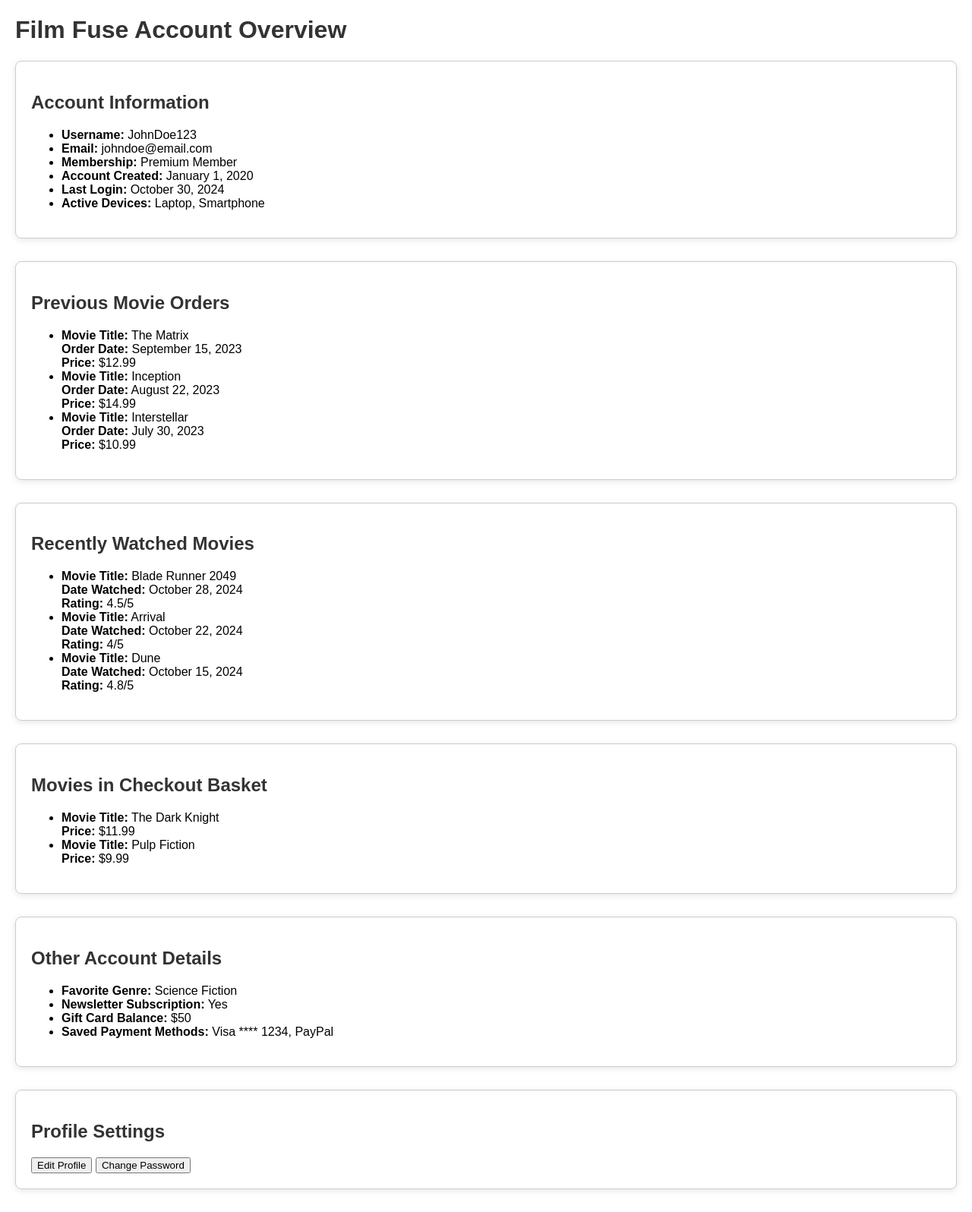
After one commit to grxcea1/Team-project-41, a PHP site: page /account.html in a window 1280 px wide. The commit adds this page. Shown: the whole page at 76% size. Run offline with PHP 8.4, Linux system fonts and the light colour scheme; a stand-in replaces the project's code that opens the database connection.

Commit message:
Add files via upload

```diff
--- /dev/null
+++ b/account.html
@@ -0,0 +1,113 @@
+<!DOCTYPE html>
+<html lang="en">
+<head>
+    <meta charset="UTF-8">
+    <meta name="viewport" content="width=device-width, initial-scale=1.0">
+    <title>Film Fuse - Account Page</title>
+    <style>
+        body {
+            font-family: Arial, sans-serif;
+            margin: 20px;
+        }
+        .section {
+            margin-bottom: 30px;
+            border: 1px solid #ccc;
+            padding: 20px;
+            border-radius: 8px;
+            box-shadow: 0 2px 8px rgba(0, 0, 0, 0.1);
+        }
+        h1, h2 {
+            color: #333;
+        }
+    </style>
+</head>
+<body>
+    <div>
+        <h1>Film Fuse Account Overview</h1>
+
+        <div class="section">
+            <h2>Account Information</h2>
+            <ul>
+                <li><strong>Username:</strong> JohnDoe123</li>
+                <li><strong>Email:</strong> johndoe@email.com</li>
+                <li><strong>Membership:</strong> Premium Member</li>
+                <li><strong>Account Created:</strong> January 1, 2020</li>
+                <li><strong>Last Login:</strong> October 30, 2024</li>
+                <li><strong>Active Devices:</strong> Laptop, Smartphone</li>
+            </ul>
+        </div>
+
+        <div class="section">
+            <h2>Previous Movie Orders</h2>
+            <ul>
+                <li>
+                    <strong>Movie Title:</strong> The Matrix<br>
+                    <strong>Order Date:</strong> September 15, 2023<br>
+                    <strong>Price:</strong> $12.99
+                </li>
+                <li>
+                    <strong>Movie Title:</strong> Inception<br>
+                    <strong>Order Date:</strong> August 22, 2023<br>
+                    <strong>Price:</strong> $14.99
+                </li>
+                <li>
+                    <strong>Movie Title:</strong> Interstellar<br>
+                    <strong>Order Date:</strong> July 30, 2023<br>
+                    <strong>Price:</strong> $10.99
+                </li>
+            </ul>
+        </div>
+
+        <div class="section">
+            <h2>Recently Watched Movies</h2>
+            <ul>
+                <li>
+                    <strong>Movie Title:</strong> Blade Runner 2049<br>
+                    <strong>Date Watched:</strong> October 28, 2024<br>
+                    <strong>Rating:</strong> 4.5/5
+                </li>
+                <li>
+                    <strong>Movie Title:</strong> Arrival<br>
+                    <strong>Date Watched:</strong> October 22, 2024<br>
+                    <strong>Rating:</strong> 4/5
+                </li>
+                <li>
+                    <strong>Movie Title:</strong> Dune<br>
+                    <strong>Date Watched:</strong> October 15, 2024<br>
+                    <strong>Rating:</strong> 4.8/5
+                </li>
+            </ul>
+        </div>
+
+        <div class="section">
+            <h2>Movies in Checkout Basket</h2>
+            <ul>
+                <li>
+                    <strong>Movie Title:</strong> The Dark Knight<br>
+                    <strong>Price:</strong> $11.99
+                </li>
+                <li>
+                    <strong>Movie Title:</strong> Pulp Fiction<br>
+                    <strong>Price:</strong> $9.99
+                </li>
+            </ul>
+        </div>
+
+        <div class="section">
+            <h2>Other Account Details</h2>
+            <ul>
+                <li><strong>Favorite Genre:</strong> Science Fiction</li>
+                <li><strong>Newsletter Subscription:</strong> Yes</li>
+                <li><strong>Gift Card Balance:</strong> $50</li>
+                <li><strong>Saved Payment Methods:</strong> Visa **** 1234, PayPal</li>
+            </ul>
+        </div>
+
+        <div class="section">
+            <h2>Profile Settings</h2>
+            <button onclick="alert('Feature Coming Soon!')">Edit Profile</button>
+            <button onclick="alert('Feature Coming Soon!')">Change Password</button>
+        </div>
+    </div>
+</body>
+</html>
```
Also changed, not shown: basket.html (added, +73 -0 lines), index.html (added, +23 -0 lines), styles.css (+73 -4 lines), aboutus.html (added), 1 other file.
